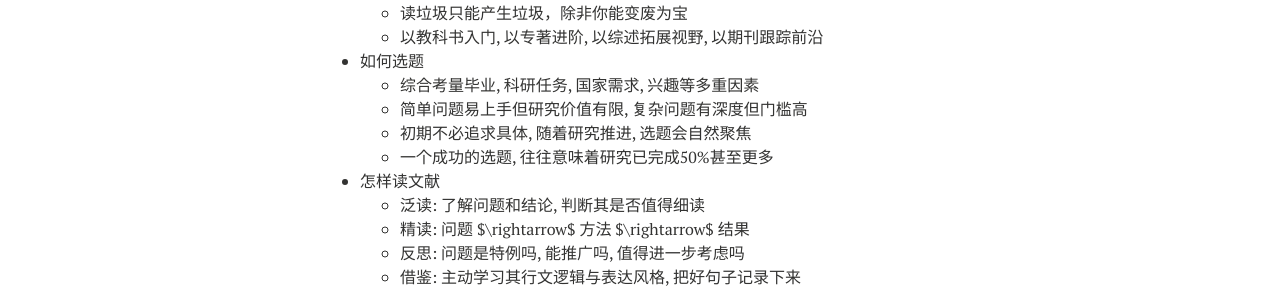
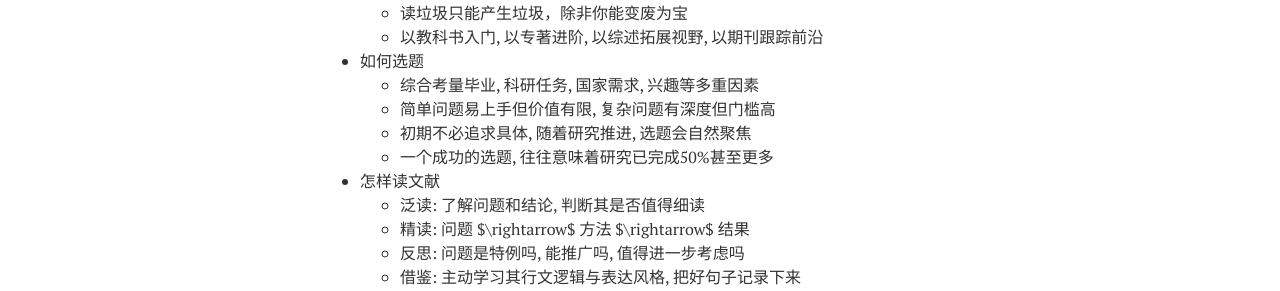
Before and after one commit to xianchaoxiu/xianchaoxiu.github.io, a Jekyll site: the page built from chinese/reading/how/index.md, in a window 1280 px wide. Shown: the part 1372-1663 px from the top of the page. Built offline with Jekyll 4.4.1, drawn with Linux system fonts in a browser that asks for light colours; nearby versions of some CDN libraries.

Commit message:
Update index.md

```diff
--- a/chinese/reading/how/index.md
+++ b/chinese/reading/how/index.md
@@ -58,7 +58,7 @@ share: false
   - 以教科书入门, 以专著进阶, 以综述拓展视野, 以期刊跟踪前沿
 * 如何选题
   - 综合考量毕业, 科研任务, 国家需求, 兴趣等多重因素
-  - 简单问题易上手但研究价值有限, 复杂问题有深度但门槛高
+  - 简单问题易上手但价值有限, 复杂问题有深度但门槛高
   - 初期不必追求具体, 随着研究推进, 选题会自然聚焦
   - 一个成功的选题, 往往意味着研究已完成50%甚至更多
 * 怎样读文献
```
